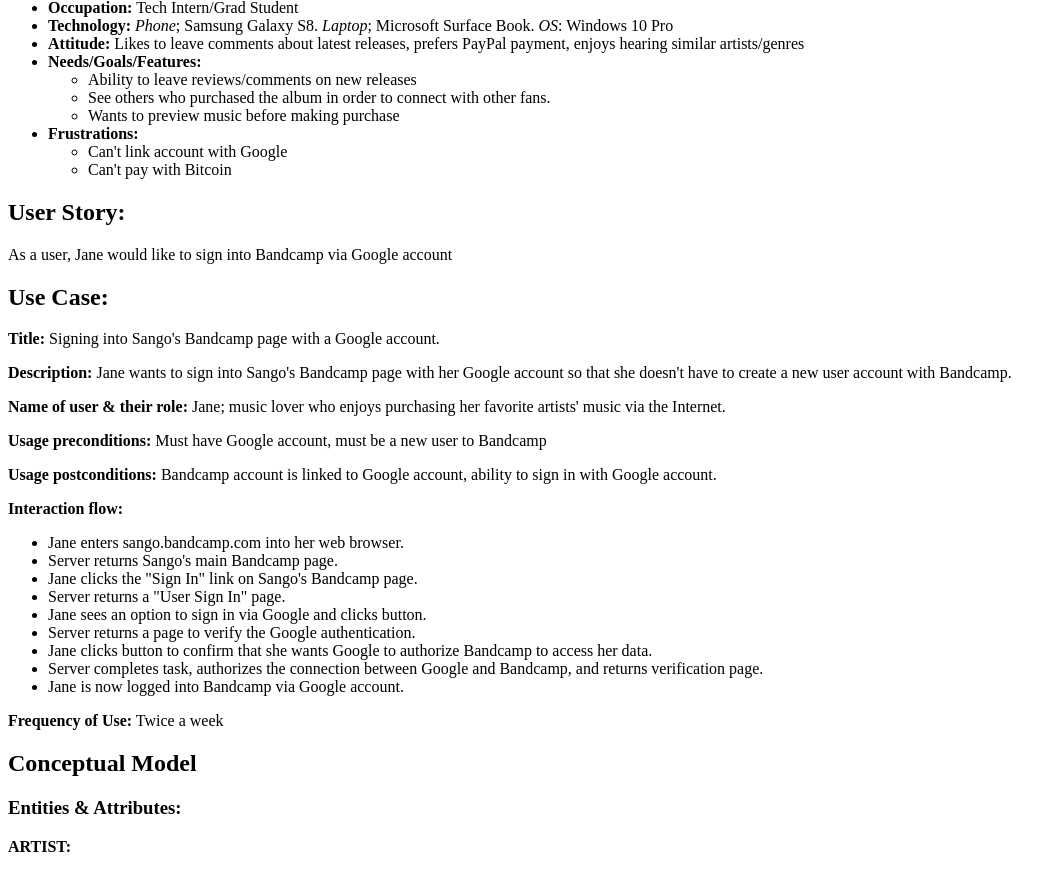
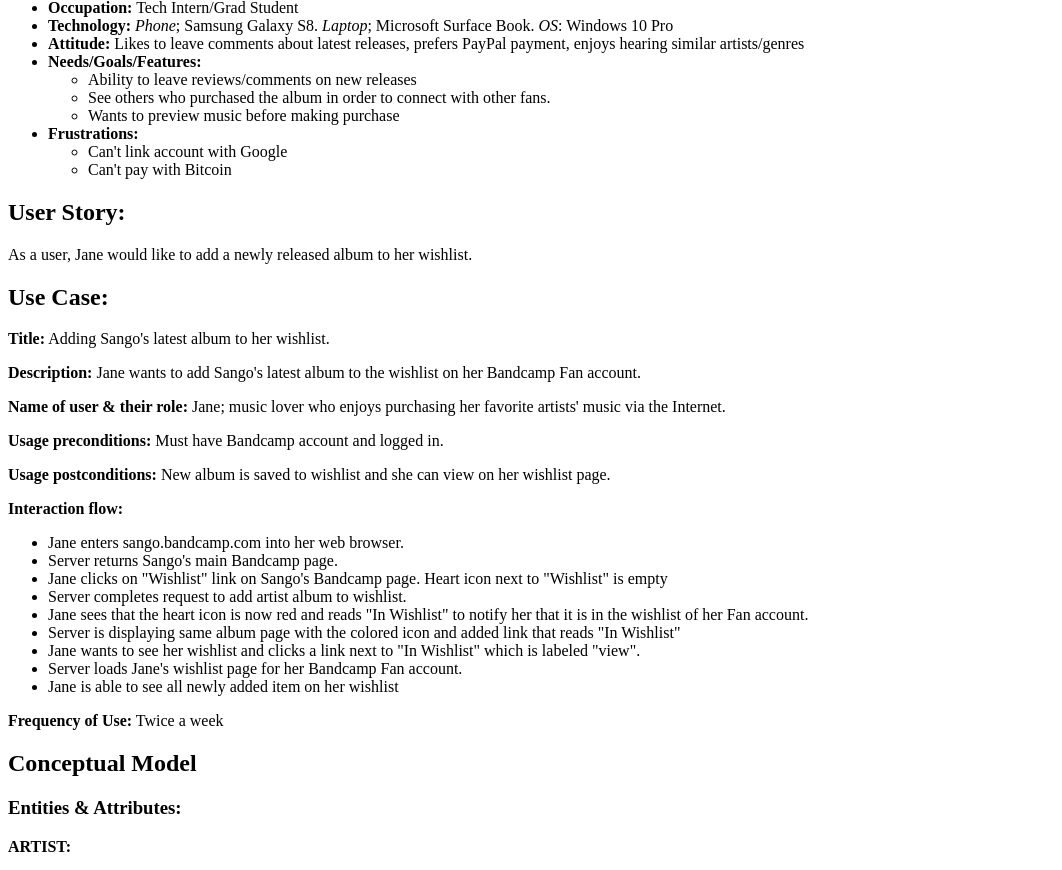
Before and after one commit to brentTheDev/data-design, a PHP site: page / in a window 1280 px wide. Shown: the part 520-1390 px from the top of the page, without its empty margins (0-1062 px from the left). Run offline with PHP 8.4, Linux system fonts and the light colour scheme.

Commit message:
Changed user story and use case. Renamed svg and jpg file.

```diff
--- a/index.php
+++ b/index.php
@@ -9,7 +9,7 @@
 	<h1>Data Design Project</h1>
 
 		<h2>User Persona:</h2>
-			<img src="./jlProfile.jpg" alt = "Jane Locke, on travel through South America.">
+			<img src="./jl-profile.jpg" alt = "Jane Locke, on travel through South America.">
 			<ul>
 				<li><strong>Name:</strong> Jane Locke</li>
 				<li><strong>Age:</strong> 23</li>
@@ -32,25 +32,25 @@
 			</ul>
 
 		<h2>User Story:</h2>
-			<p>As a user, Jane would like to sign into Bandcamp via Google account</p>
+			<p>As a user, Jane would like to add a newly released album to her wishlist.</p>
 
 		<h2>Use Case:</h2>
-			<p><strong>Title:</strong> Signing into Sango's Bandcamp page with a Google account.</p>
-			<p><strong>Description:</strong> Jane wants to sign into Sango's Bandcamp page with her Google account so that she doesn't have to create a new user account with Bandcamp.</p>
+			<p><strong>Title:</strong> Adding Sango's latest album to her wishlist.</p>
+			<p><strong>Description:</strong> Jane wants to add Sango's latest album to the wishlist on her Bandcamp Fan account.</p>
 			<p><strong>Name of user &amp; their role:</strong> Jane; music lover who enjoys purchasing her favorite artists' music via the Internet.</p>
-			<p><strong>Usage preconditions:</strong> Must have Google account, must be a new user to Bandcamp</p>
-			<p><strong>Usage postconditions:</strong> Bandcamp account is linked to Google account, ability to sign in with Google account.</p>
+			<p><strong>Usage preconditions:</strong> Must have Bandcamp account and logged in.</p>
+			<p><strong>Usage postconditions:</strong> New album is saved to wishlist and she can view on her wishlist page.</p>
 			<p><strong>Interaction flow:</strong></p>
 				<ul>
 					<li>Jane enters sango.bandcamp.com into her web browser.</li>
 					<li>Server returns Sango's main Bandcamp page.</li>
-					<li>Jane clicks the "Sign In" link on Sango's Bandcamp page.</li>
-					<li>Server returns a "User Sign In" page.</li>
-					<li>Jane sees an option to sign in via Google and clicks button.</li>
-					<li>Server returns a page to verify the Google authentication.</li>
-					<li>Jane clicks button to confirm that she wants Google to authorize Bandcamp to access her data.</li>
-					<li>Server completes task, authorizes the connection between Google and Bandcamp, and returns verification page.</li>
-					<li>Jane is now logged into Bandcamp via Google account.</li>
+					<li>Jane clicks on "Wishlist" link on Sango's Bandcamp page. Heart icon next to "Wishlist" is empty</li>
+					<li>Server completes request to add artist album to wishlist.</li>
+					<li>Jane sees that the heart icon is now red and reads "In Wishlist" to notify her that it is in the wishlist of her Fan account.</li>
+					<li>Server is displaying same album page with the colored icon and added link that reads "In Wishlist"</li>
+					<li>Jane wants to see her wishlist and clicks a link next to "In Wishlist" which is labeled "view". </li>
+					<li>Server loads Jane's wishlist page for her Bandcamp Fan account.</li>
+					<li>Jane is able to see all newly added item on her wishlist</li>
 				</ul>
 			<p><strong>Frequency of Use:</strong> Twice a week</p>
 
@@ -100,6 +100,6 @@
 						<li>Many fans may own many items - (m to n)</li>
 					</ul>
 			<h2>Entity Relationship Diagram</h2>
-				<img src = "./data-design-ERD.svg" alt = "Data Design ERD">
+				<img src = "./data-design-erd.svg" alt = "Data Design ERD">
 	</body>
 </html>
```
